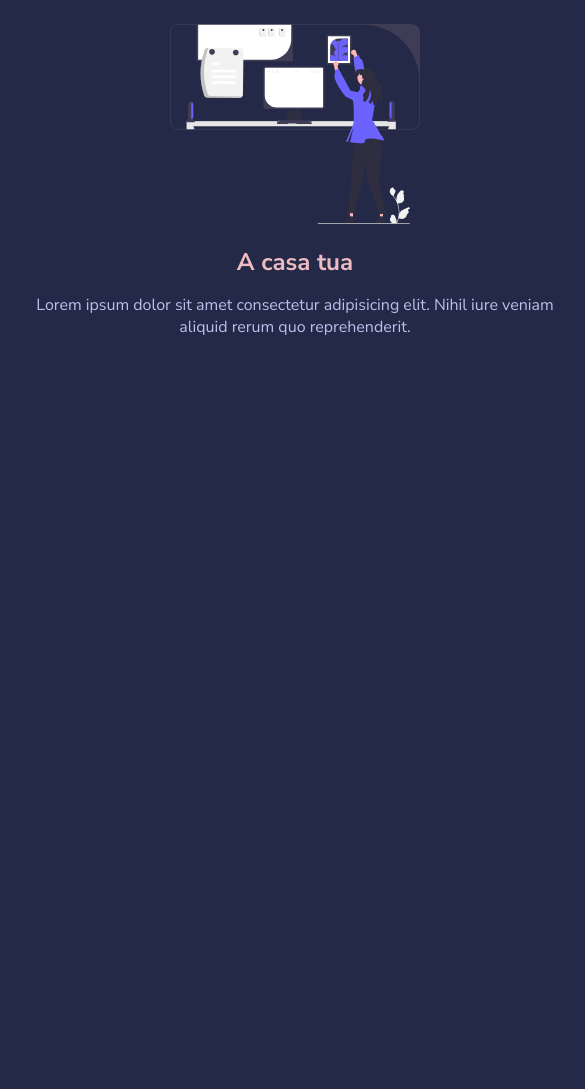
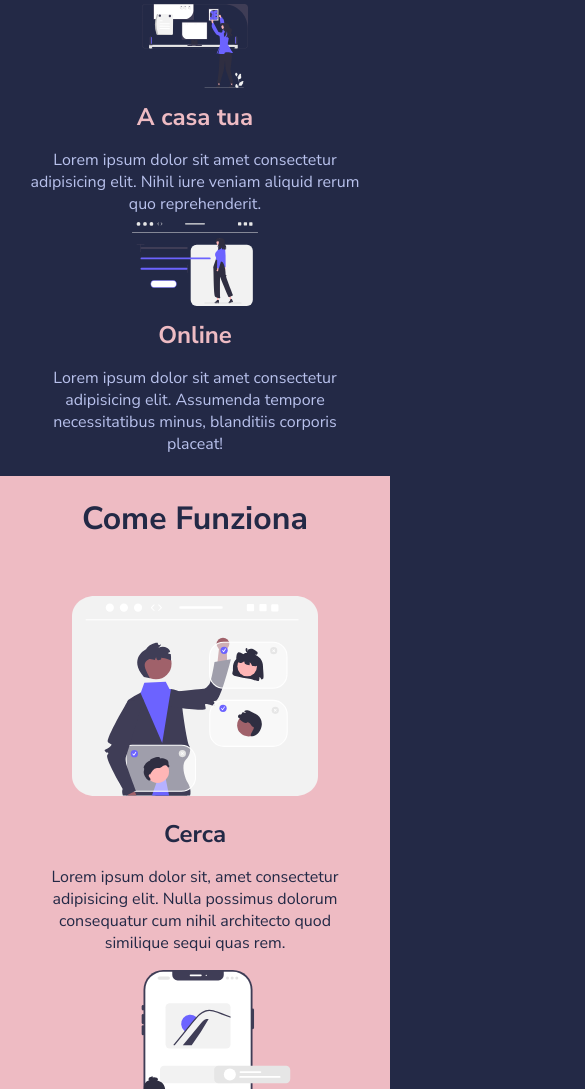
Before and after one commit to coder-ms/html-css-resp-wannabe, a plain HTML site: page index.html in a window 390 px wide. Shown: the part 209-1298 px from the top of the page, 585 px wide, since content can reach past the window. Before the commit the page ends 844 px from the top, so only its background shows below. Drawn offline with Linux system fonts and the light colour scheme.

Commit message:
Sezioni Completate

```diff
--- a/css/style.css
+++ b/css/style.css
@@ -136,8 +136,99 @@ SITE SOLUTIONS
 ########################################
  */
 
- @media screen and (max-width: 480px) {
-    .col {
-        flex-direction: row;
+ @media all and (max-width: 768px) {
+    .container {
+        width: 100%;
     }
  }
+
+ @media screen and (max-width: 480px) {
+
+    /*BASI*/
+    h1 {
+        margin-bottom: 3rem;
+        font-size: 2.5rem;
+    }
+
+    h2 {
+        margin-bottom: 2.5rem;
+        font-size: 2rem;
+        color: #fffffe;
+    }
+
+    h3 {
+        margin-bottom: 1rem;
+        font-size: 1.5rem;
+    }
+
+    img {
+        max-width: 100%;
+
+    }
+
+    /* LAYOUT */
+    .container {
+        width: 100%;
+        margin: 0 auto;
+        padding: 0 20px;
+    }
+
+    .row {
+        display: flex;
+        flex-direction: column;
+    }
+
+    .col {
+        padding: 0 7px;
+    }
+
+    /* TEXT */
+    .text-center {
+        text-align: center;
+    }
+    /* HEADER */
+    .site-header {
+        margin-top: 21px;
+    }
+
+    /* LESSONS SECTION */
+    .lessons .col {
+        width: 100%;
+    }
+
+    .lessons .col img {
+        height: 84px;
+        margin: 7px;
+    }
+
+    /* STEPS SECTION */
+    .steps {
+        margin: 21px 0;
+        padding: 21px 0;
+    }
+    .steps .col {
+        width: 100%;
+    }
+
+    .steps .col img {
+        height: 200px;
+        margin: 1rem 0;
+    }
+
+    /* WHY US SECTION */
+    .why-us {
+        margin-bottom: 21px;
+    }
+    .why-us .col-left {
+        width: 100%;
+    }
+
+    .why-us .col-right {
+        width: 100%;
+    }
+
+    .why-us li {
+        list-style: none;
+        margin-bottom: 17px;
+    }
+}
--- a/index.html
+++ b/index.html
@@ -8,6 +8,7 @@
             href="https://fonts.googleapis.com/css2?family=Nunito+Sans:wght@400;700&display=swap"
             rel="stylesheet"
         />
+        <meta name="viewport" content="width=device-width, initial-scale=1.0">
         <!-- Main Styles -->
         <link rel="stylesheet" href="./css/style.css" />
     </head>
@@ -62,7 +63,6 @@
             Steps Section
             -->
 
-            <!--
             <section class="steps text-center">
                 <div class="container">
                     <h2>Come Funziona</h2>
@@ -106,13 +106,11 @@
                     </div>
                 </div>
             </section>
-            -->
-
 
             <!--
             Why Us Section
             -->
-            <!--
+
             <section class="why-us">
                 <div class="container">
                     <h2 class="text-center">Perchè Boolean Academy</h2>
@@ -148,7 +146,6 @@
                     </div>
                 </div>
             </section>
-             -->
         </main>
     </body>
 </html>
```
